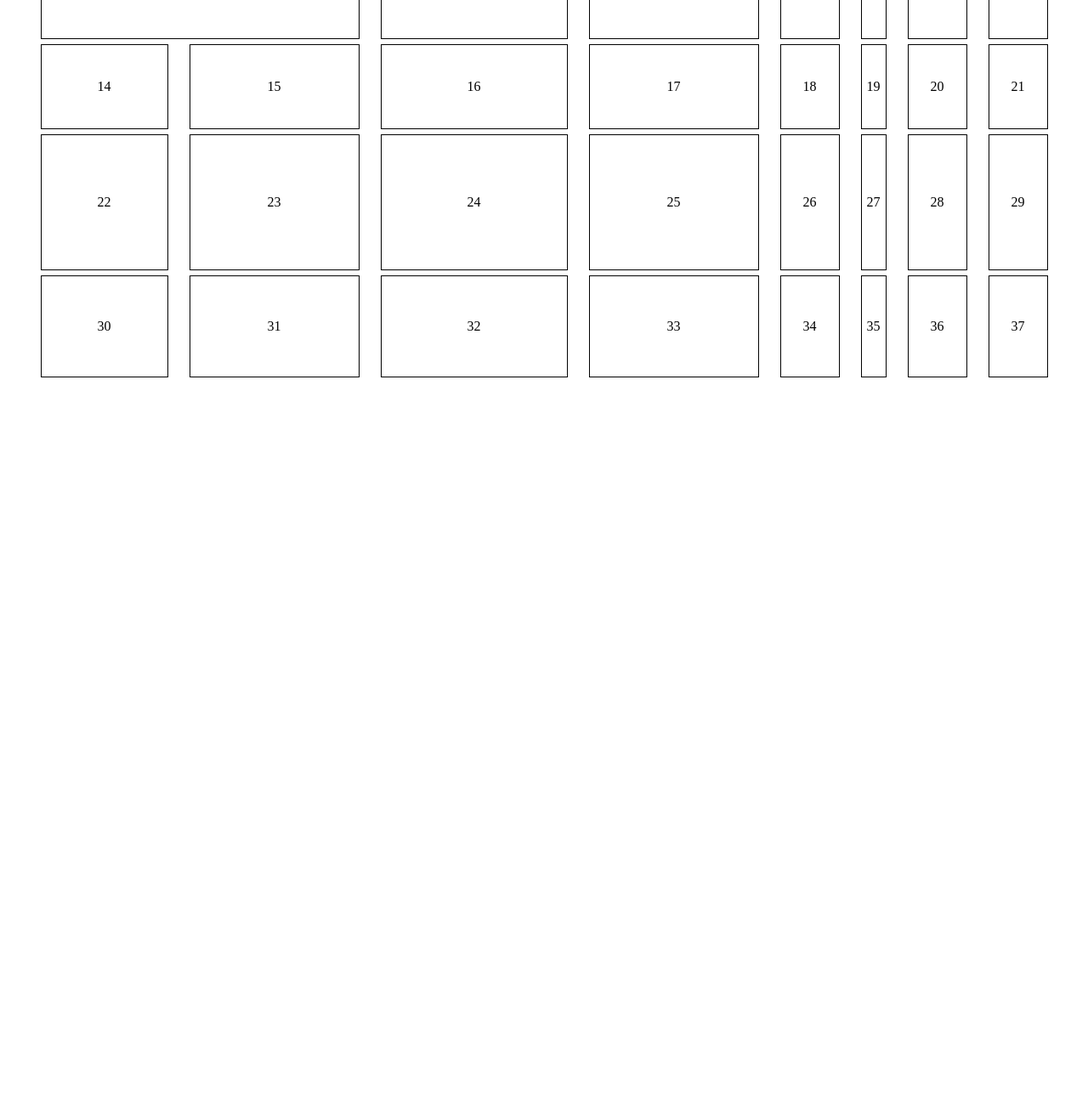
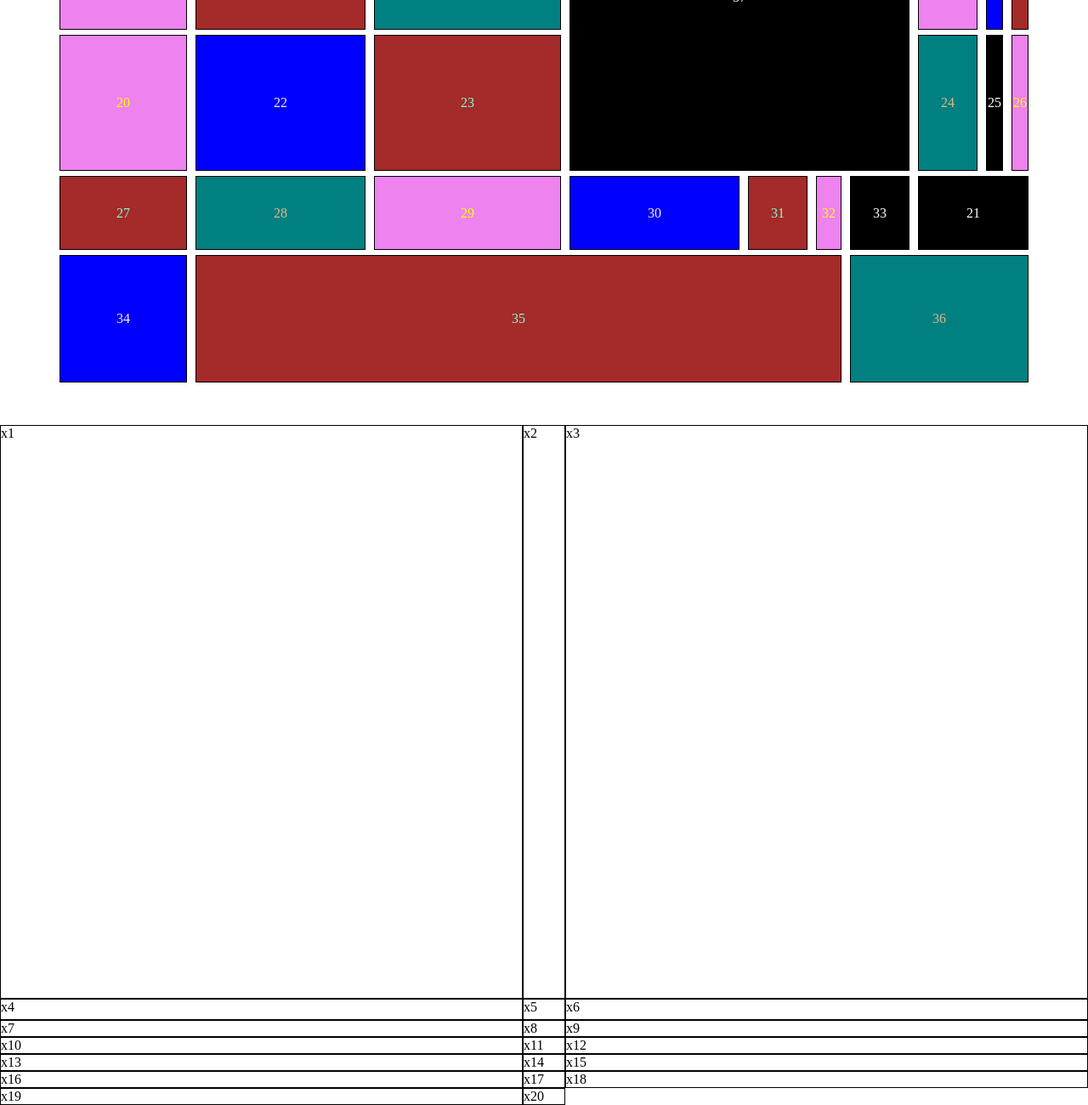
Before and after one commit to Drelka/exercises, a plain HTML site: page css-fun/grid/grid-exercise/index.html in a window 1280 px wide. Shown: the part 350-1650 px from the top of the page at 85% size. Before the commit the page ends 880 px from the top, so only its background shows below. Drawn offline with Linux system fonts and the light colour scheme.

Commit message:
messy grid-2

```diff
--- a/css-fun/grid/grid-exercise/index.html
+++ b/css-fun/grid/grid-exercise/index.html
@@ -48,5 +48,28 @@
         <div class="item item-37"><p>37</p></div>
     </div>
 
+    <div class="grid-2">
+        <div class="item-x item-x1">x1</div>
+        <div class="item-x item-x2">x2</div>
+        <div class="item-x item-x3">x3</div>
+        <div class="item-x item-x4">x4</div>
+        <div class="item-x item-x5">x5</div>
+        <div class="item-x item-x6">x6</div>
+        <div class="item-x item-x7">x7</div>
+        <div class="item-x item-x8">x8</div>
+        <div class="item-x item-x9">x9</div>
+        <div class="item-x item-x10">x10</div>
+        <div class="item-x item-x11">x11</div>
+        <div class="item-x item-x12">x12</div>
+        <div class="item-x item-x13">x13</div>
+        <div class="item-x item-x14">x14</div>
+        <div class="item-x item-x15">x15</div>
+        <div class="item-x item-x16">x16</div>
+        <div class="item-x item-x17">x17</div>
+        <div class="item-x item-x18">x18</div>
+        <div class="item-x item-x19">x19</div>
+        <div class="item-x item-x20">x20</div>
+    </div>
+
 </body>
 </html>
--- a/css-fun/grid/grid-exercise/style.css
+++ b/css-fun/grid/grid-exercise/style.css
@@ -11,14 +11,19 @@ body {
 }
 
 .grid {
-    margin: 40px;
     height: 100vh;
     display: grid;
-    grid-template: [row1-start] minmax(100px, 150px) [row1-end row2-start] minmax(100px, 200px) [row2-end row3-start] minmax(100px, 10%) [row3-end row4-start] minmax(150px, 20%) [row4-end row5-start] minmax(50px, 15%) [row5-end]
-                    / [col1-start] clamp(50px, 15%, 150px) [col1-end col2-start] clamp(70px, 20%, 200px) [col2-end col3-start] clamp(100px, 25%, 220px) [col3-end col4-start] minmax(150px, 200px) [col4-end] 70px 30px 70px 70px;
+    grid: [row1-start] minmax(100px, 150px) [row1-end row2-start] minmax(100px, 200px) [row2-end row3-start] minmax(100px, 10%) [row3-end row4-start]
+                            minmax(150px, 20%) [row4-end row5-start] minmax(50px, 15%) [row5-end]
+                    / [col1-start] clamp(50px, 15%, 150px) [col1-end col2-start] clamp(70px, 20%, 200px) [col2-end col3-start]
+                            clamp(100px, 25%, 220px) [col3-end col4-start] minmax(150px, 200px) [col4-end] 70px 30px 70px 70px;
+    grid-auto-columns: 20px;
     grid-auto-rows: 150px;
     gap: 6px 10px;
-    justify-content: space-around;
+    place-content: center;
+    grid-template-areas: "one one"
+                        "one one";
+    margin-bottom: 50px;
 }
 
 .item {
@@ -28,5 +33,58 @@ body {
 }
 
 .item-1 {
-    grid-area: 1 / 1 / 3 / 3;
+    grid-area: one;
 }
+
+.item-21 {
+    grid-area: 5/8/6/11;
+}
+
+.item-37 {
+    grid-area: 2/4/5/8;
+}
+
+.item-35 {
+    grid-column: span 5;
+}
+
+.item-36 {
+    grid-column: span 4;
+}
+
+.grid > .item:nth-child(2n + 1) {
+    color: #fff;
+    background-color: #000;
+}
+
+.grid > .item:nth-child(4n) {
+    color: burlywood;
+    background-color: teal;
+}
+
+.grid > .item:nth-child(4n + 2) {
+    color: blanchedalmond;
+    background-color: blue;
+}
+
+.grid > .item:nth-child(3n + 2) {
+    color: yellow;
+    background-color: violet;
+}
+
+.grid > .item:nth-child(4n + 3) {
+    color: aquamarine;
+    background-color: brown;
+}
+
+.grid-2 {
+    height: 800px;
+    display: grid;
+    grid: [row1-start] "header header header" 1fr [row1-end]
+        [row2-start] "footer footer footer" 25px [row2-end]
+        / auto 50px auto;
+}
+
+.item-x {
+    border: 1px solid #000;
+}
```
